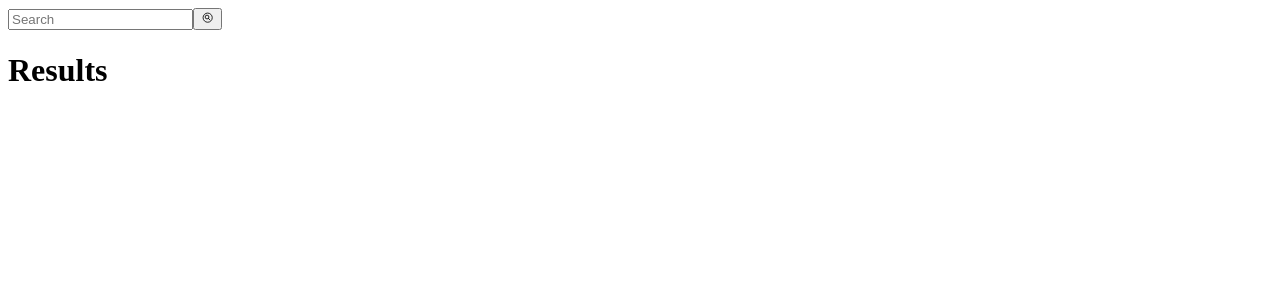
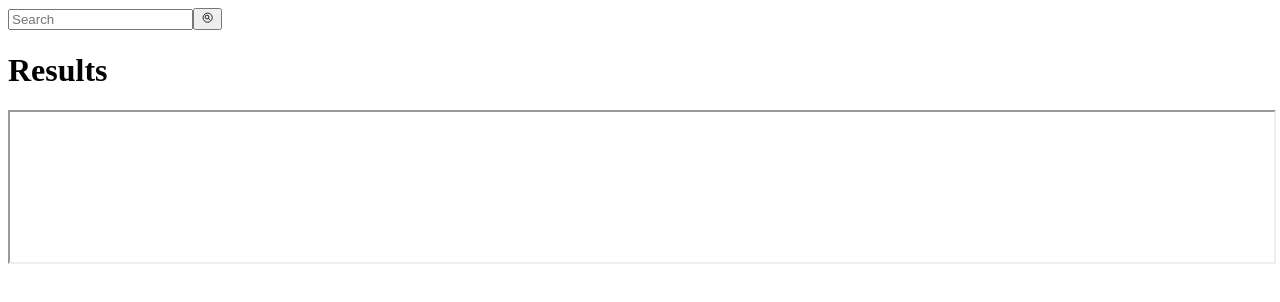
Before and after one commit to jordan-tuinman/pipyt, a React (Create React App) app: page / in a window 1280 px wide. Shown: the top 302 px of the page. Built offline with nearby package versions, Linux system fonts and the light colour scheme.

Commit message:
create basic youtube player component

```diff
--- a/src/App.js
+++ b/src/App.js
@@ -1,12 +1,14 @@
 // Components:
 import SearchBar from './components/SearchBar'
 import SearchResults from './components/SearchResults'
+import YTPlayer from './components/YTPlayer'
 
 const App = () => {
   return (
     <>
       <SearchBar />
       <SearchResults />
+      <YTPlayer />
     </>
   )
 }
--- /dev/null
+++ b/src/components/YTPlayer.jsx
@@ -0,0 +1,18 @@
+import React from 'react'
+
+const YTPlayer = () => {
+  // let vidId =
+
+  return (
+    <>
+      <iframe
+        title="YTPlayer"
+        // src={`https://www.youtube.com/embed/${vidId}`}
+        width="100%"
+        height="100%"
+      ></iframe>
+    </>
+  )
+}
+
+export default YTPlayer
```
